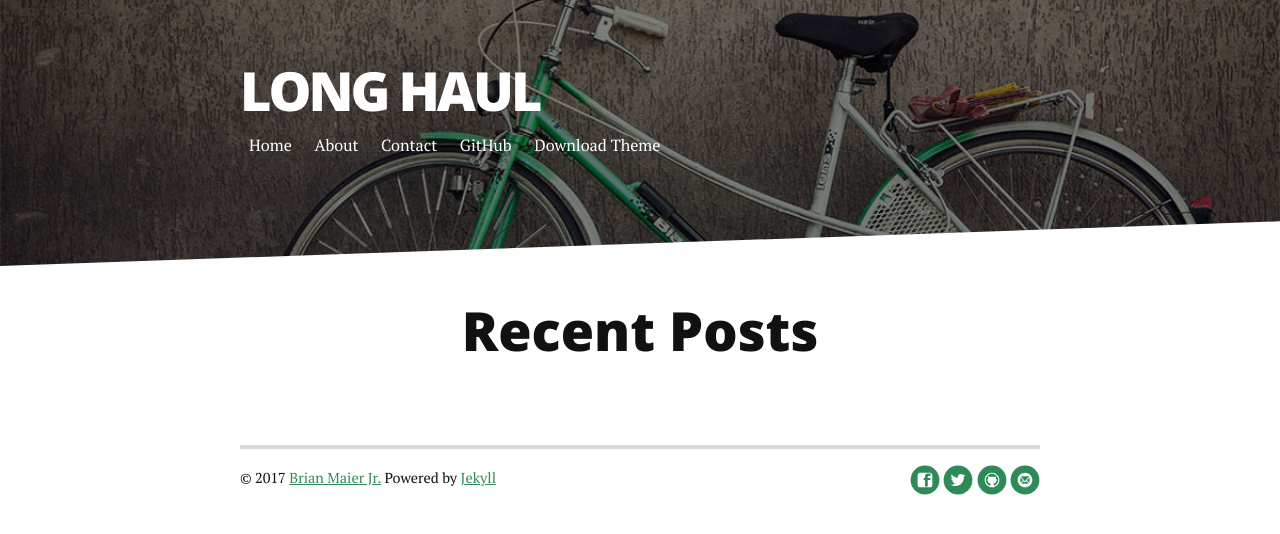
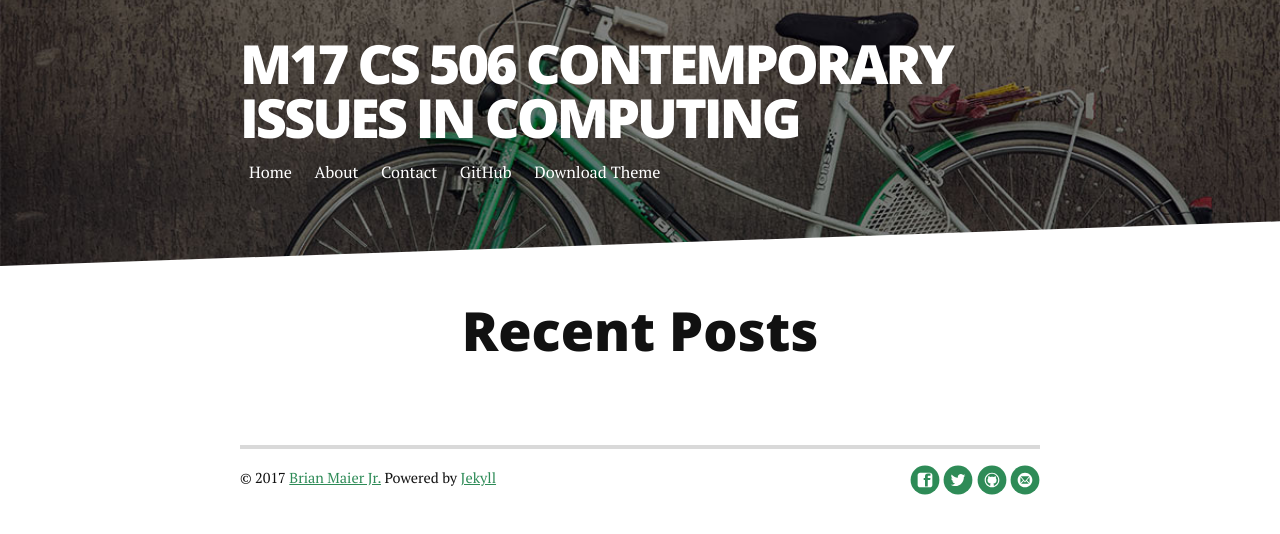
Before and after one commit to tuba-willis/tuba-willis.github.io, a Jekyll site: the page built from index.html, in a window 1280 px wide. Shown: the top 534 px of the page. Built offline with Jekyll 4.4.1, drawn with Linux system fonts in a browser that asks for light colours; nearby versions of some CDN libraries; the list of posts is cut into pages by our own code.

Commit message:
Update _config.yml

```diff
--- a/_config.yml
+++ b/_config.yml
@@ -1,4 +1,4 @@
-title: Long Haul
+title: M17 CS 506 Contemporary issues in computing
 description: Long Form Jekyll theme built with SASS / COMPASS / SUSY
 
 url: http://brianmaierjr.github.com/long-haul
```
